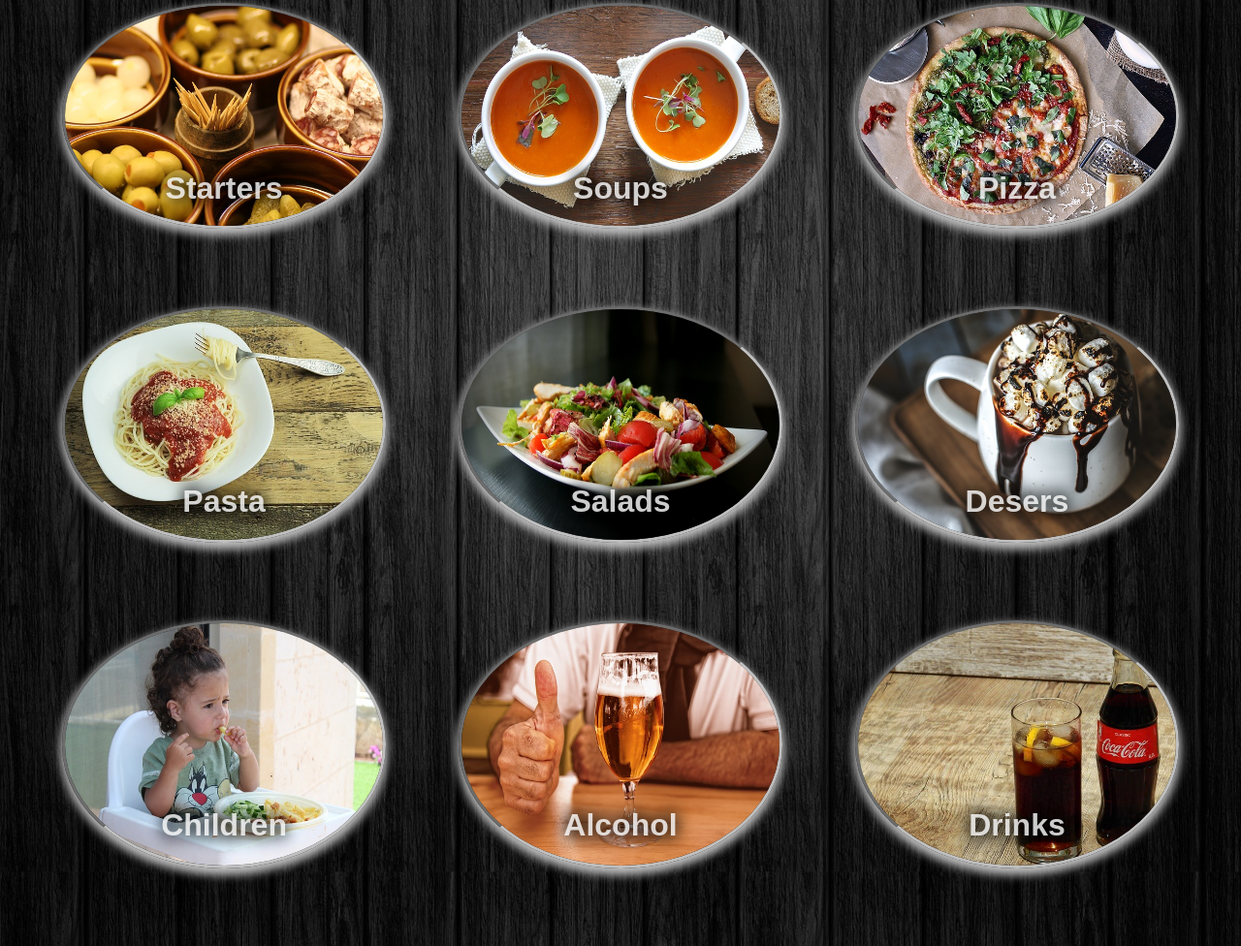
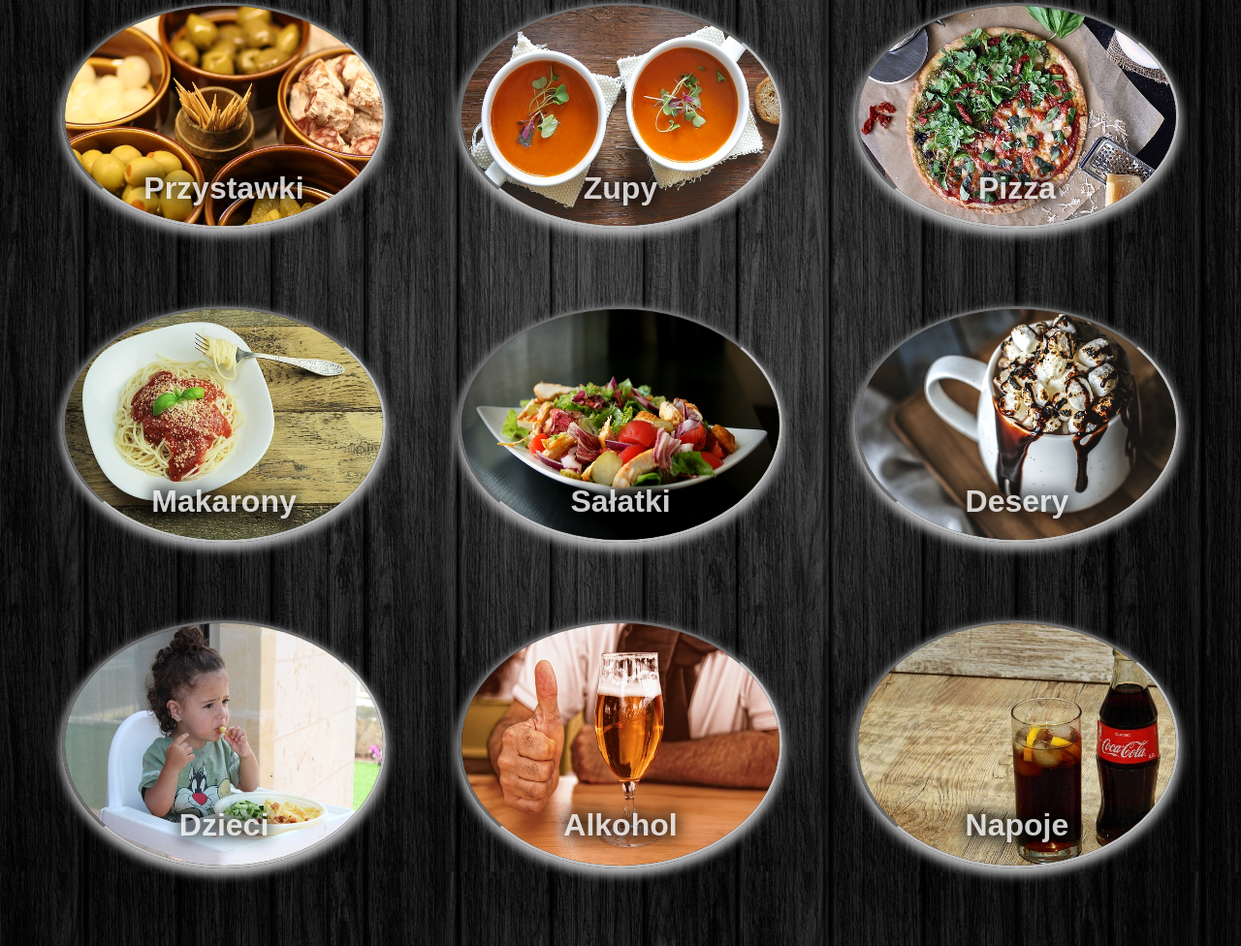
Before and after one commit to ChoryCzlowiek/Restauracja-Mamma-Mia, a plain HTML site: page menu/index.html in a window 1280 px wide. Shown: the part 473-1449 px from the top of the page at 97% size. Drawn offline with Linux system fonts and the light colour scheme; a web font is replaced by a local one.

Commit message:
Finished

```diff
--- a/menu/index.html
+++ b/menu/index.html
@@ -44,11 +44,11 @@
         <div class="menu">
             <div class="menu_item" id="starters">
                 <img src="images/starters.jpg" alt="">
-                <h3>Starters</h3>
+                <h3>Przystawki</h3>
             </div>
             <div class="menu_item" id="soups">
                 <img src="images/soups.jpg" alt="">
-                <h3>Soups</h3>
+                <h3>Zupy</h3>
             </div>
             <div class="menu_item" id="pizza">
                 <img src="images/pizza.jpg" alt="">
@@ -56,34 +56,34 @@
             </div>
             <div class="menu_item" id="pasta">
                 <img src="images/pasta.jpg" alt="">
-                <h3>Pasta</h3>
+                <h3>Makarony</h3>
             </div>
             <div class="menu_item" id="salads">
                 <img src="images/salads.jpg" alt="">
-                <h3>Salads</h3>
+                <h3>Sałatki</h3>
             </div>
             <div class="menu_item" id="desers">
                 <img src="images/desers.jpg" alt="">
-                <h3>Desers</h3>
+                <h3>Desery</h3>
             </div>
             <div class="menu_item" id="children">
                 <img src="images/children.jpg" alt="">
-                <h3>Children</h3>
+                <h3>Dzieci</h3>
             </div>
             <div class="menu_item" id="alcohol">
                 <img src="images/alcohol.jpg" alt="">
-                <h3>Alcohol</h3>
+                <h3>Alkohol</h3>
             </div>
             <div class="menu_item" id="drinks">
                 <img src="images/drinks.jpg" alt="">
-                <h3>Drinks</h3>
+                <h3>Napoje</h3>
             </div>
         </div>
     </div>
     <div class="show_menu">
         <div class="menu_list starters">
             <i class="fas fa-times-circle exit"></i>
-            <h2>Starters</h2>
+            <h2>Przystawki</h2>
             <hr>
             <div class="dish">
                 <h3>Antipasto misto La Strada</h3>
@@ -149,7 +149,7 @@
         </div>
         <div class="menu_list soups">
             <i class="fas fa-times-circle exit"></i>
-            <h2>Soups</h2>
+            <h2>Zupy</h2>
             <hr>
             <div class="dish">
                 <h3>Zuppa dell Adriatico</h3>
@@ -249,7 +249,7 @@
         </div>
         <div class="menu_list pasta">
             <i class="fas fa-times-circle exit"></i>
-            <h2>Pasta</h2>
+            <h2>Makarony</h2>
             <hr>
             <div class="dish">
                 <h3>Pappardelle al funghi con tartufo</h3>
@@ -312,7 +312,7 @@
         </div>
         <div class="menu_list salads">
             <i class="fas fa-times-circle exit"></i>
-            <h2>Salads</h2>
+            <h2>Sałatki</h2>
             <hr>
             <div class="dish">
                 <h3>Grana e Spinaci</h3>
@@ -352,7 +352,7 @@
         </div>
         <div class="menu_list desers">
             <i class="fas fa-times-circle exit"></i>
-            <h2>Desers</h2>
+            <h2>Desery</h2>
             <hr>
             <div class="dish">
                 <h3>Torta di formaggio</h3>
@@ -381,7 +381,7 @@
         </div>
         <div class="menu_list children">
             <i class="fas fa-times-circle exit"></i>
-            <h2>Children</h2>
+            <h2>Dzieci</h2>
             <hr>
             <div class="dish">
                 <h3>Brodo</h3>
@@ -422,7 +422,7 @@
         </div>
         <div class="menu_list alcohol">
             <i class="fas fa-times-circle exit"></i>
-            <h2>Alcohol</h2>
+            <h2>Alkohol</h2>
             <hr>
             <div class="dish">
                 <h3>Heineken</h3>
@@ -486,7 +486,7 @@
         </div>
         <div class="menu_list drinks">
             <i class="fas fa-times-circle exit"></i>
-            <h2>Drinks</h2>
+            <h2>Napoje</h2>
             <hr>
             <div class="dish">
                 <h3>Latte</h3>
```
